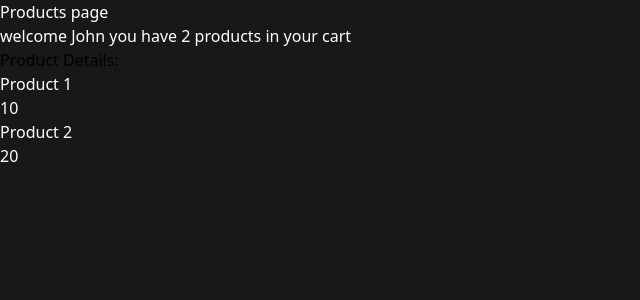
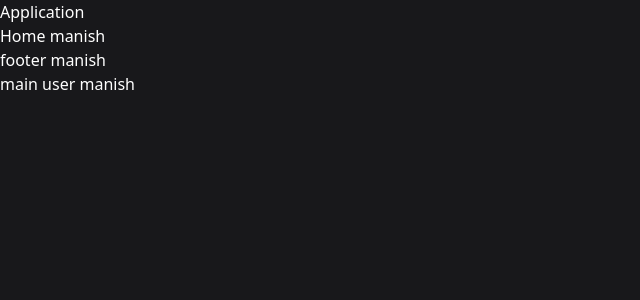
Before and after one commit to ManishDevlikar/daily-react, a React (Vite) app: page / in a window 1280 px wide. Shown: the top 300 px of the page, without its empty margins (0-640 px from the left). Built offline with nearby package versions, Linux system fonts and the light colour scheme.

Commit message:
add contex api

```diff
--- /dev/null
+++ b/src/Components/ContexApi/App.jsx
@@ -0,0 +1,20 @@
+import React from 'react'
+import { UserProvider } from './UserContex'
+import HomeConsumer from './HomeConsumer'
+import FooterConsumer from './FooterConsumer'
+import MainConsumer from './MainConsumer'
+
+function App() {
+  return (
+    <>
+    <h1 className='text-white'>Application</h1>
+    <UserProvider>
+      <HomeConsumer/>
+      <FooterConsumer/>
+      <MainConsumer/>
+    </UserProvider>
+    </>
+  )
+}
+
+export default App
--- /dev/null
+++ b/src/Components/ContexApi/FooterConsumer.jsx
@@ -0,0 +1,13 @@
+import React, { useContext } from 'react'
+import { UserContext } from './UserContex'
+
+function FooterConsumer() {
+    const {user}= useContext(UserContext);
+  return (
+    <div>
+      <h1 className='text-white'>footer {user?.name}</h1>
+    </div>
+  )
+}
+
+export default FooterConsumer
--- /dev/null
+++ b/src/Components/ContexApi/HomeConsumer.jsx
@@ -0,0 +1,18 @@
+import React, { useContext, useEffect } from 'react'
+import { UserContext } from './UserContex';
+
+function HomeConsumer() {
+    const {user,setUser} = useContext(UserContext);
+    useEffect(() => {
+    setUser({
+        name:"manish",age:30,education:"BE"
+    })
+    }, [])
+  return (
+    <div>
+      <h1 className='text-white'>Home {user.name}</h1>
+    </div>
+  )
+}
+
+export default HomeConsumer
--- /dev/null
+++ b/src/Components/ContexApi/MainConsumer.jsx
@@ -0,0 +1,13 @@
+import React, { useContext } from 'react'
+import { UserContext } from './UserContex'
+
+function MainConsumer() {
+const{user,setUser}= useContext(UserContext)
+  return (
+    <div>
+      <h1 className='text-white'>main user {user.name}</h1>
+    </div>
+  )
+}
+
+export default MainConsumer
--- /dev/null
+++ b/src/Components/ContexApi/UserContex.jsx
@@ -0,0 +1,18 @@
+import { createContext, useEffect, useState } from "react";
+
+
+export const UserContext = createContext();
+
+export function UserProvider ({children}){
+    const [user,setUser]=useState({
+        name:'',
+        age:'',
+        education:''
+    });
+
+    return (
+        <UserContext.Provider value={{user,setUser}}>
+            {children}
+        </UserContext.Provider>
+    )
+}
--- a/src/main.jsx
+++ b/src/main.jsx
@@ -11,9 +11,14 @@ import { UseRefEx } from './Components/useRef/UseRefEx.jsx'
 import { ForwardRefEx } from './Components/forwardRef/ForwardRefEx.jsx'
 import { UseIdEx } from './Components/useId/UseIdEx.jsx'
 import { User } from './Components/propDrilling/User.jsx'
+import {UserProvider } from './Components/ContexApi/UserContex.jsx'
+import HomeConsumer from './Components/ContexApi/HomeConsumer.jsx'
+import FooterConsumer from './Components/ContexApi/FooterConsumer.jsx'
+import App from './Components/ContexApi/App.jsx'
 
 ReactDOM.createRoot(document.getElementById('root')).render(
   <React.StrictMode>
+    <App/>
     {/* <Form /> */}
     {/* <Counter/> */}
     {/* <BG/> */}
@@ -23,6 +28,6 @@ ReactDOM.createRoot(document.getElementById('root')).render(
     {/* <UseRefEx/> */}
     {/* <ForwardRefEx/> */}
     {/* <UseIdEx/> */}
-    <User/>
+    {/* <User/> */}
   </React.StrictMode>,
 )
```
Also changed, not shown: src/Components/ContexApi/notes.txt (added).
